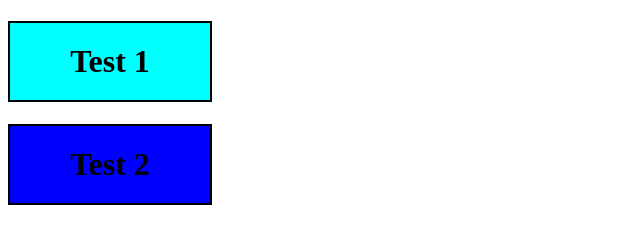
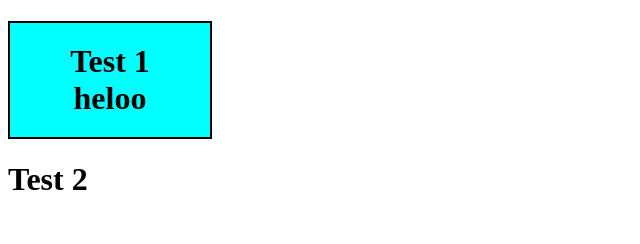
Before and after one commit to PavanRPawar/test1, a plain HTML site: page index.html in a window 1280 px wide. Shown: the whole page, without its empty margins (0-640 px from the left). Drawn offline with Linux system fonts and the light colour scheme.

Commit message:
Revert "2nd css"
This reverts commit 8f7f716c31a1ff701af382364f70523f4e2082a6.

```diff
--- a/index.html
+++ b/index.html
@@ -5,10 +5,9 @@
     <meta name="viewport" content="width=device-width, initial-scale=1.0">
     <title>Test</title>
     <link rel="stylesheet" href="style1.css">
-    <link rel="stylesheet" href="style2.css">
 </head>
 <body>
-    <h1 id="test1">Test 1</h1>
+    <h1 id="test1">Test 1 heloo</h1>
     <h1 id="test2">Test 2</h1>
 </body>
 </html>
--- a/style2.css
+++ /dev/null
@@ -1,8 +0,0 @@
-#test2 {
-    background-color: blue;
-    color: black;
-    width: 150px;
-    border: 2px solid black;
-    text-align: center;
-    padding: 20px 25px;
-}
```
